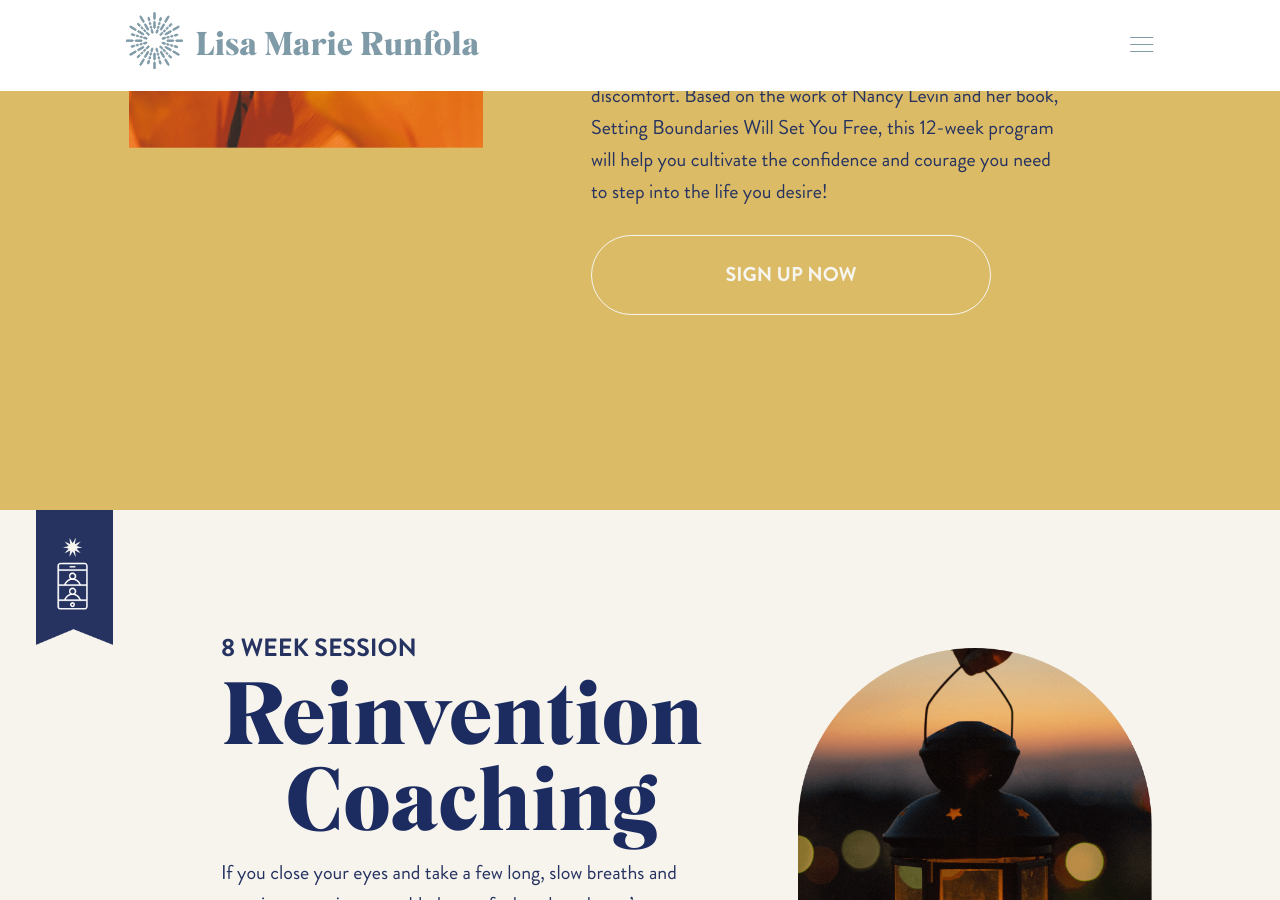
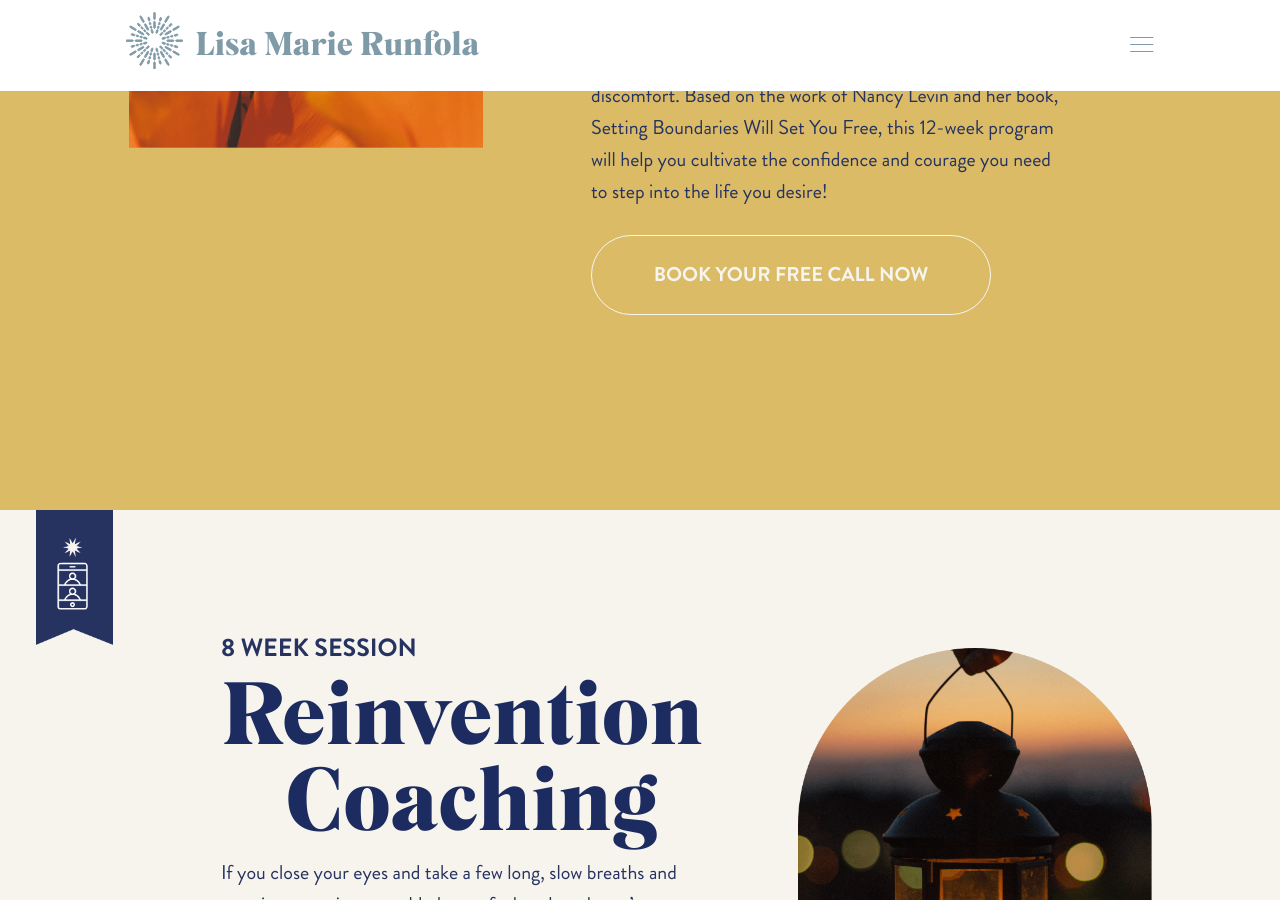
Before and after one commit to lisamarierunfola/lisamarierunfola, a Jekyll site: the page built from lets-ignite.markdown, in a window 1280 px wide and 900 px high, scrolled down 3638 px. Built offline with Jekyll 4.4.1, drawn with Linux system fonts in a browser that asks for light colours; comment, search, counter and statistics services are not loaded; some of the changed text lies outside the part shown.

Commit message:
Updated Lets Ignite

```diff
--- a/lets-ignite.markdown
+++ b/lets-ignite.markdown
@@ -40,7 +40,7 @@
   work of Nancy Levin and her book, Setting Boundaries Will Set You Free, this 12-week
   program will help you cultivate the confidence and courage you need to step into
   the life you desire!
-offering_two_button_copy: Sign Up Now
+offering_two_button_copy: Book Your Free Call Now
 offering_two_button_link: https://keap.app/booking/lisamarierunfola/45-60-min-intro-session
 offering_two_image: "/assets/img/2.png"
 offering_three_badge_image: "/assets/img/badge2.png"
@@ -54,7 +54,7 @@
   bowled over with much more positive energy. I achieved this through Reinvention
   Coaching – an eye-opening & empowering experience I gained from the wonderful Levin
   Life Coaching Academy.
-offering_three_button_copy: Sign Up Now
+offering_three_button_copy: Book Your Free Call Now
 offering_three_button_link: https://keap.app/booking/lisamarierunfola/45-60-min-intro-session
 offering_three_image: "/assets/img/3.png"
 ---
```
